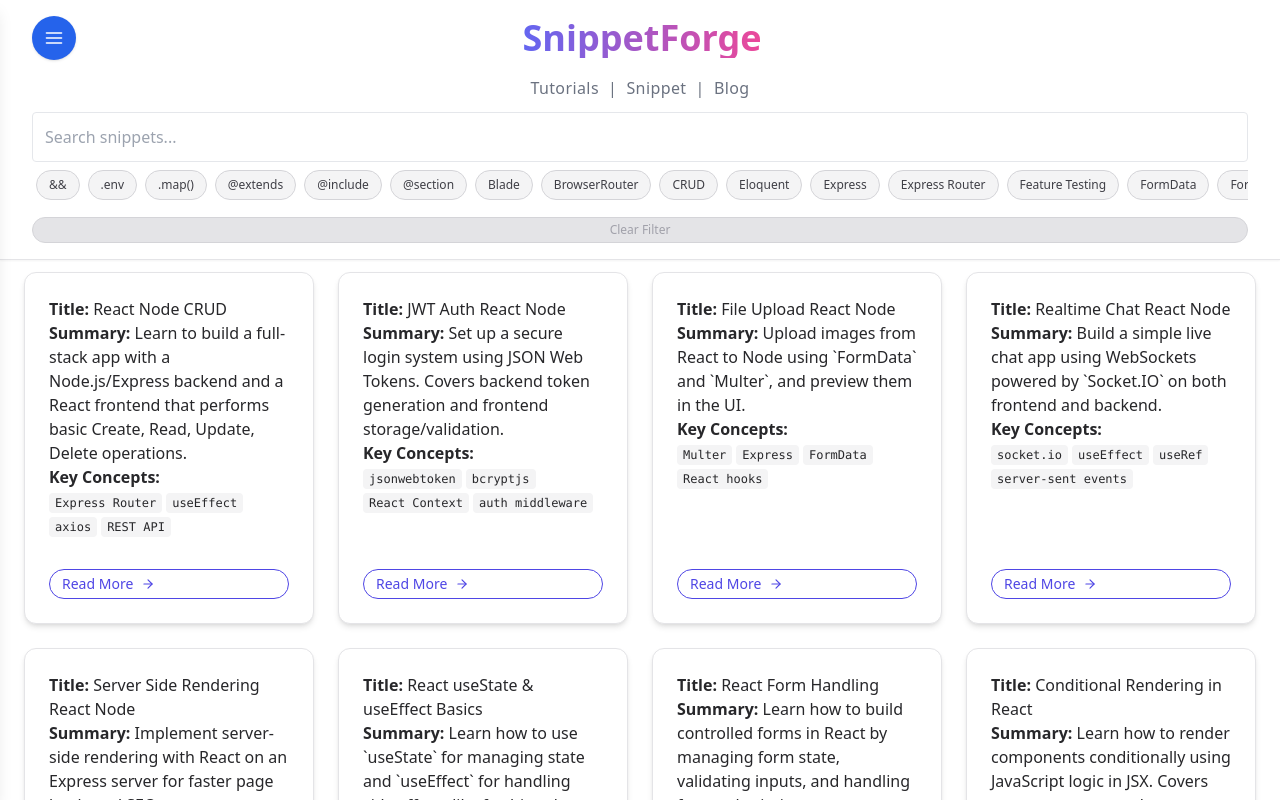
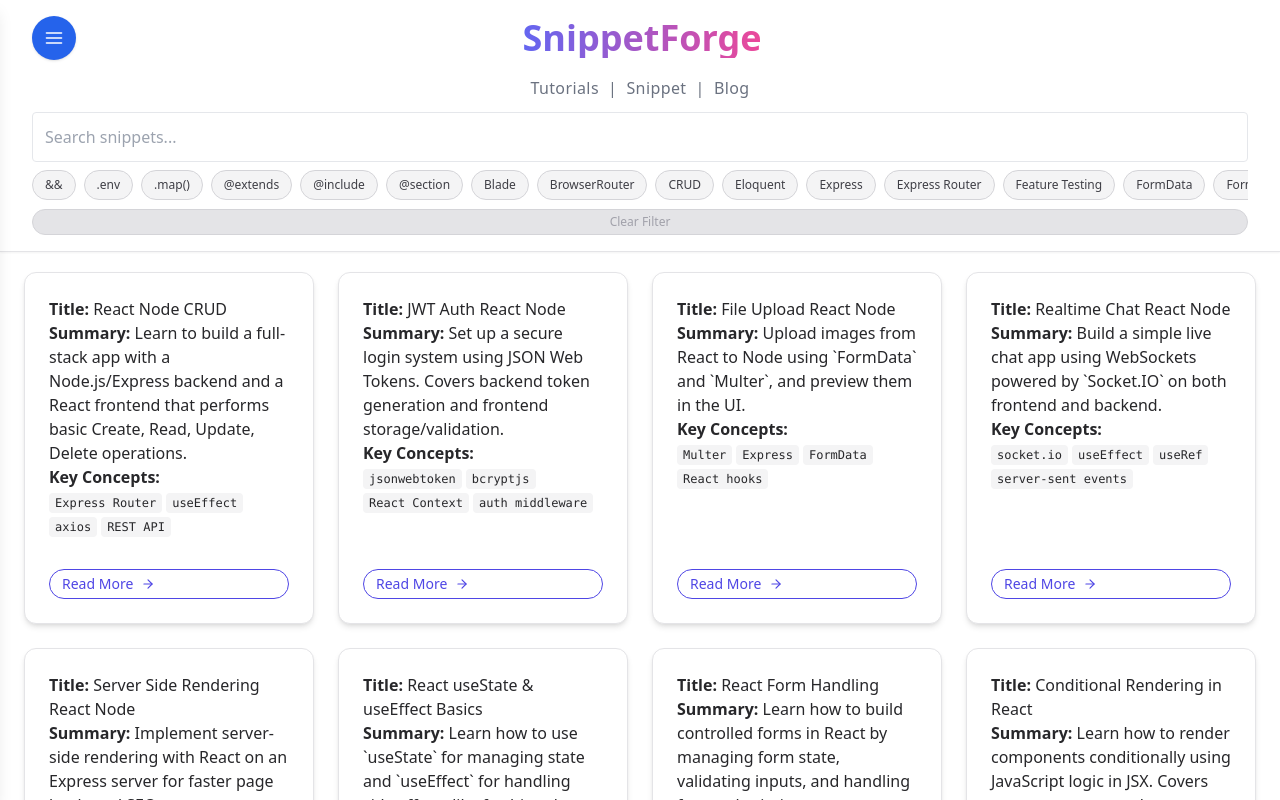
Before and after one commit to yeshansachithak/Project-SnippetForge, a React (Vite) app in the folder app/: page / in a window 1280 px wide. Shown: the top 800 px of the page. Built offline with nearby package versions, Linux system fonts and the light colour scheme.

Commit message:
Update Header.jsx

```diff
--- a/app/src/components/Header.jsx
+++ b/app/src/components/Header.jsx
@@ -40,15 +40,14 @@ export default function Header({search, setSearch, allConcepts, activeConcept, s
                     />
                 </div>
 
-                <div
-                    className="flex gap-x-2 gap-y-1 flex-wrap sm:flex-nowrap mb-2 overflow-x-auto py-2 scrollbar-hide px-1">
+                <div className="flex flex-nowrap overflow-x-auto gap-2 px-1 py-2 scrollbar-hide max-w-full snap-x snap-mandatory">
                     {allConcepts.map((concept) => (
                         <button
                             key={concept}
                             onClick={() =>
                                 setActiveConcept((c) => (c === concept ? null : concept))
                             }
-                            className={`text-xs px-3 py-1.5 rounded-full border transition shrink-0 hover:scale-[1.03] ${
+                            className={`text-xs px-3 py-1.5 rounded-full border transition shrink-0 snap-start hover:scale-[1.03] ${
                                 activeConcept === concept
                                     ? 'bg-indigo-600 text-white border-indigo-600 font-semibold'
                                     : 'bg-zinc-100 dark:bg-zinc-800 text-zinc-700 dark:text-zinc-300 border-zinc-300 dark:border-zinc-700'
```
